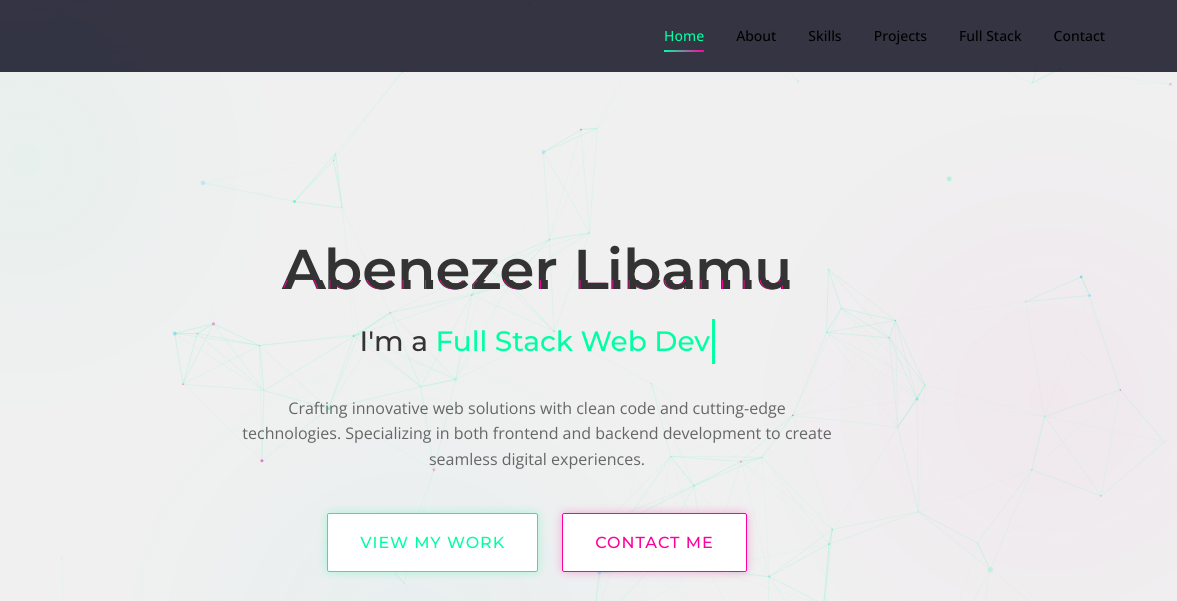
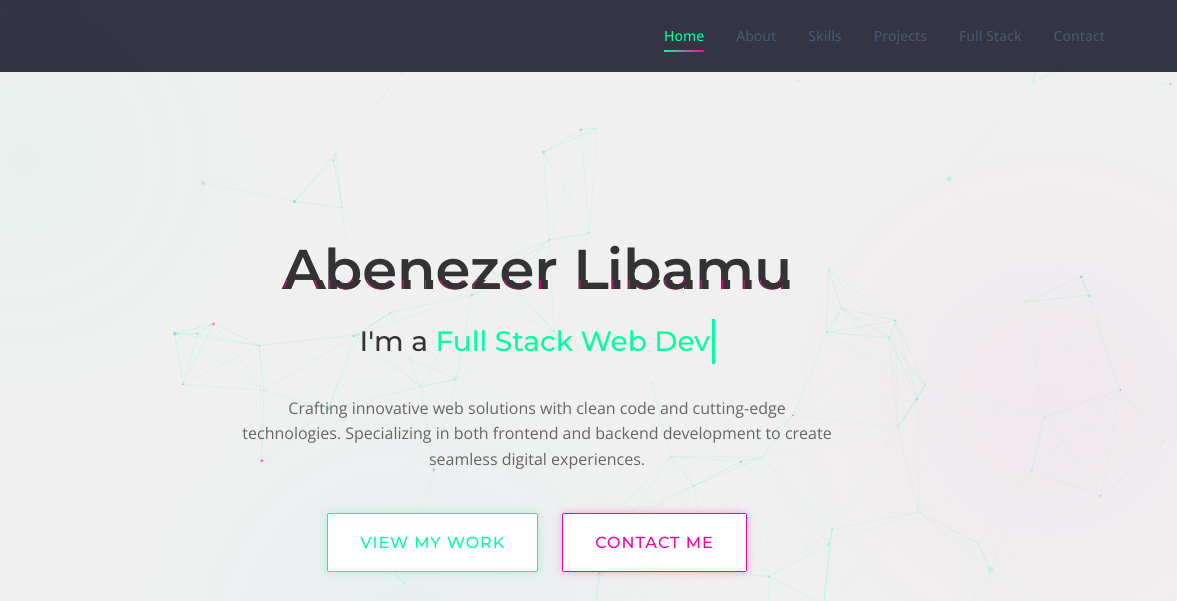
Before and after one commit to abenezerlb/abenezer, a website: page index.html in a window 1280 px wide. Shown: the top 601 px of the page, 103-1280 px from the left. Drawn offline with nearby package versions, Linux system fonts and the light colour scheme; animation ran at ten frames a second.

Commit message:
Update style.css

```diff
--- a/css/style.css
+++ b/css/style.css
@@ -753,7 +753,7 @@ button {
     align-items: center;
     font-size: var(--small-font-size);
     font-weight: var(--font-medium);
-    color: #000;
+    color: #445a72;
     transition: color var(--transition-fast);
     position: relative;
 }
```
